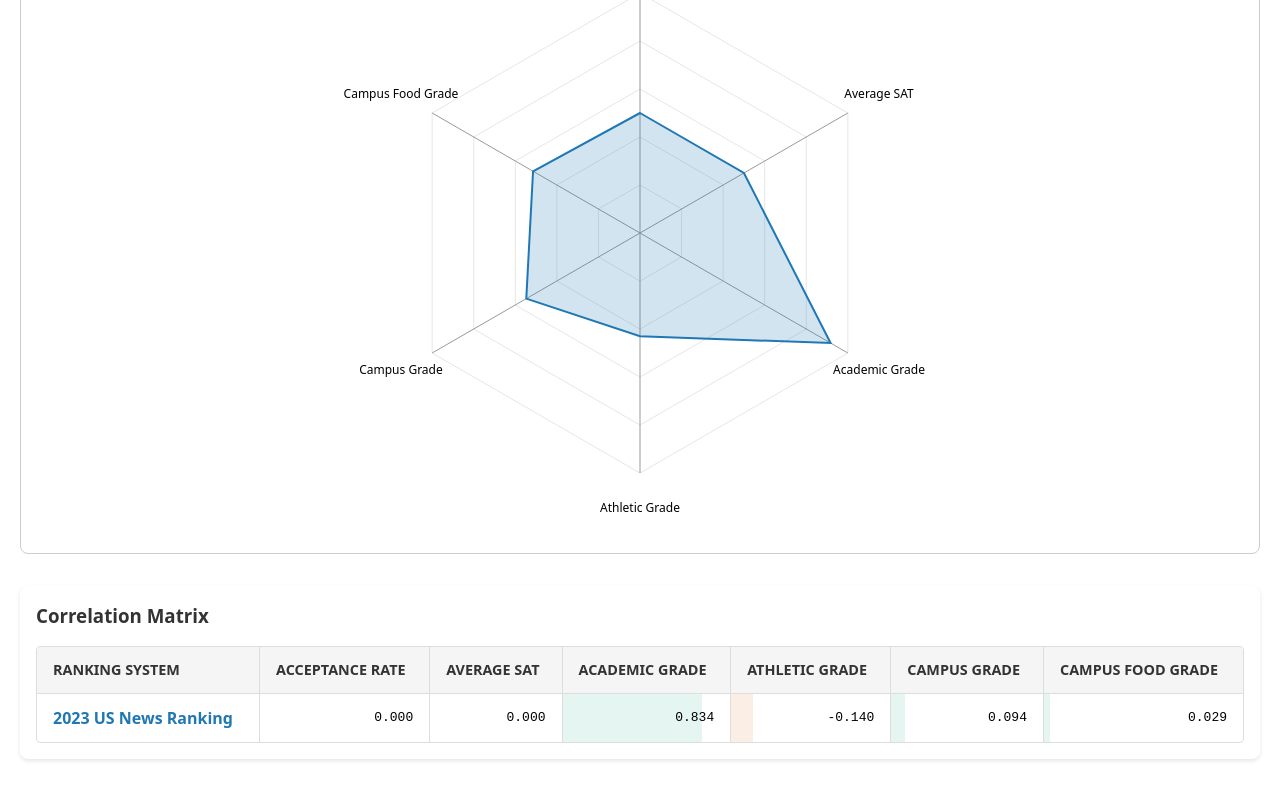
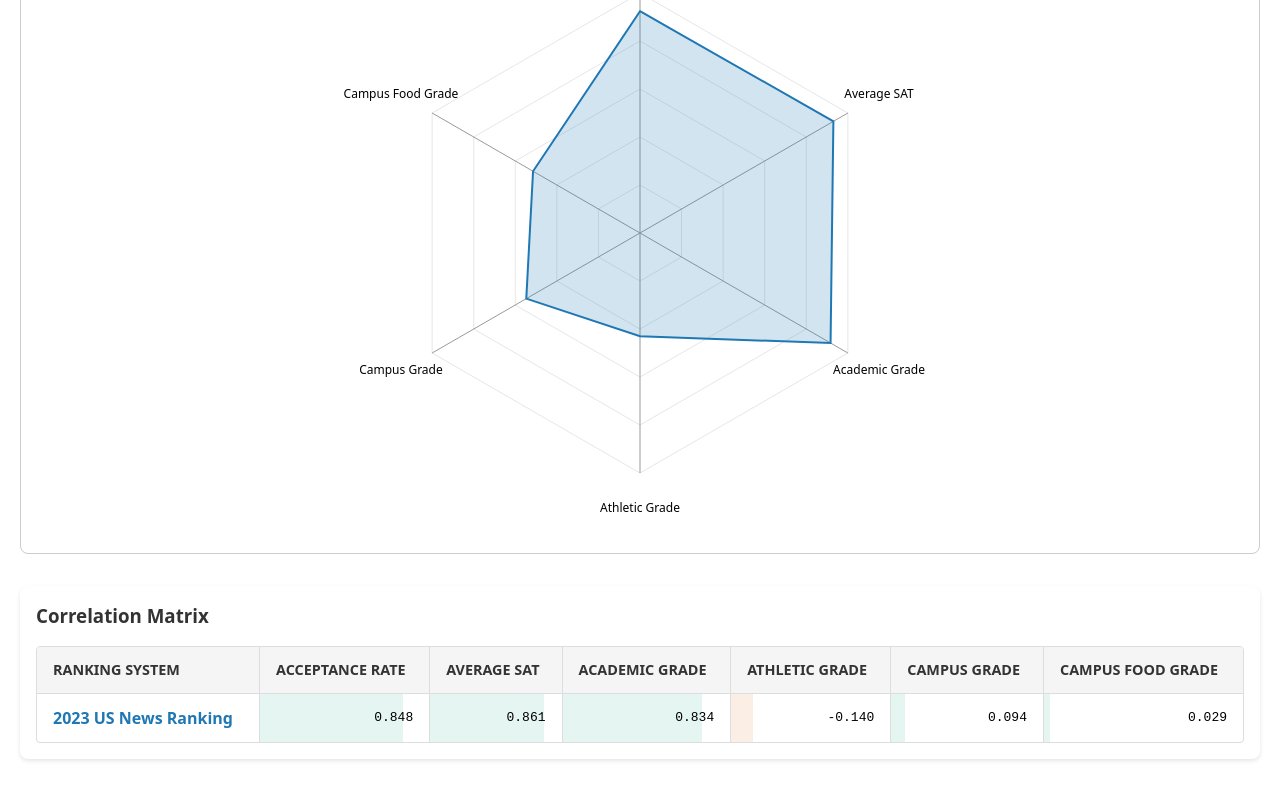
Before and after one commit to YuxuanChen21/CS7250Vis_project, a SvelteKit app: page / in a window 1280 px wide. Shown: the part 734-1534 px from the top of the page. Built offline with nearby package versions, Linux system fonts and the light colour scheme.

Commit message:
Radar graph with right correlation

```diff
--- a/src/routes/+page.js
+++ b/src/routes/+page.js
@@ -41,34 +41,66 @@ function getNonRankingColumns(data) {
   return Object.keys(firstRow)
     .filter(key => {
       return !key.toLowerCase().includes('ranking') &&
-             !key.includes('University Name'); // 排除大学名称列
+        !key.includes('University Name');
     })
     .map(processColumnName);
 }
 
 
-function convertToNumeric(value) {
+function isGradeFeature(feature) {
+  const gradeFeatures = [
+    'Academic Grade',
+    'Athletic Grade',
+    'Campus Grade',
+    'Campus Food Grade',
+    'Diversity Grade',
+    'Dorms Grade',
+    'Location Grade',
+    'Overall Grade',
+    'Party Scene Grade',
+    'Professors Grade',
+    'Safety Grade',
+    'Student Life Grade',
+    'Value Grade'
+  ];
+  return gradeFeatures.some(grade => feature.includes(grade));
+}
+
+
+function needsNichePrefix(feature) {
+  const nonNicheFeatures = [
+    'Acceptance Rate',
+    'Average SAT',
+    'Nobel Prizes',
+    'Undergraduate Population'
+  ];
+  return !nonNicheFeatures.includes(feature);
+}
+
+function convertToNumeric(value, isGradeFeature = false) {
   if (typeof value === 'number') return value;
-  if (value === 'No Ranking' || value === '') return NaN;
+  if (value === 'No Ranking' || value === '') return null;
+
+
+  if (isGradeFeature) {
+    const gradeMap = {
+      'A+': 4.3, 'A': 4.0, 'A-': 3.7,
+      'B+': 3.3, 'B': 3.0, 'B-': 2.7,
+      'C+': 2.3, 'C': 2.0, 'C-': 1.7,
+      'D+': 1.3, 'D': 1.0, 'D-': 0.7,
+      'F': 0.0
+    };
+    return gradeMap[value] !== undefined ? gradeMap[value] : null;
+  }
+
 
   if (typeof value === 'string' && value.endsWith('%')) {
     return parseFloat(value) / 100;
   }
 
 
-  const gradeMap = {
-    'A+': 4.3, 'A': 4.0, 'A-': 3.7,
-    'B+': 3.3, 'B': 3.0, 'B-': 2.7,
-    'C+': 2.3, 'C': 2.0, 'C-': 1.7,
-    'D+': 1.3, 'D': 1.0, 'D-': 0.7,
-    'F': 0.0
-  };
-
-  if (gradeMap[value] !== undefined) {
-    return gradeMap[value];
-  }
-
-  return parseFloat(value);
+  const num = parseFloat(value);
+  return isNaN(num) ? null : num;
 }
 
 export async function load({ fetch }) {
@@ -78,7 +110,21 @@ export async function load({ fetch }) {
       throw new Error(`Failed to fetch data: ${res.status} ${res.statusText}`);
     }
     const text = await res.text();
-    const dataset = d3.csvParse(text, d3.autoType);
+    const dataset = d3.csvParse(text);
+
+    console.log("Raw data sample:", dataset.slice(0, 5));
+    console.log("Sample data for Acceptance Rate:", dataset.slice(0, 5).map(d => ({
+      original: d['Acceptance Rate'],
+      converted: convertToNumeric(d['Acceptance Rate'])
+    })));
+    console.log("Sample data for Average SAT:", dataset.slice(0, 5).map(d => ({
+      original: d['Average SAT'],
+      converted: convertToNumeric(d['Average SAT'])
+    })));
+    console.log("Sample data for Nobel Prizes:", dataset.slice(0, 5).map(d => ({
+      original: d['Nobel Prizes'],
+      converted: convertToNumeric(d['Nobel Prizes'])
+    })));
 
     const rankingColumns = [
       '2023 US News Ranking',
@@ -90,24 +136,44 @@ export async function load({ fetch }) {
 
     const featureColumns = getNonRankingColumns(dataset);
 
-
     const correlations = rankingColumns.map(ranking => {
       const rankingData = dataset
         .map(d => convertToNumeric(d[ranking]))
         .filter(d => d !== null);
 
+      console.log(`Ranking data for ${ranking}:`, rankingData.slice(0, 5));
+
       return {
         ranking,
         correlations: featureColumns.map(feature => {
+          const isGrade = isGradeFeature(feature);
           const featureData = dataset
             .filter(d => convertToNumeric(d[ranking]) !== null)
             .map(d => {
-              const featureName = feature.includes('Niche') ? feature : `Niche ${feature}`;
-              return convertToNumeric(d[featureName]);
+              const featureName = needsNichePrefix(feature) ?
+                (feature.includes('Niche') ? feature : `Niche ${feature}`) :
+                feature;
+
+              const value = d[featureName];
+              const converted = convertToNumeric(value, isGrade);
+              console.log(`Converting ${feature}:`, {
+                original: value,
+                isGrade,
+                converted,
+                featureName
+              });
+              return converted;
             })
             .filter(d => d !== null);
 
-          const correlation = calculateCorrelation(rankingData, featureData);
+          let correlation = calculateCorrelation(rankingData, featureData);
+
+
+          if (feature === 'Acceptance Rate' && correlation !== null) {
+            correlation = -correlation;
+          }
+
+          console.log(`Correlation for ${ranking} vs ${feature}:`, correlation);
 
           return {
             feature,
```
